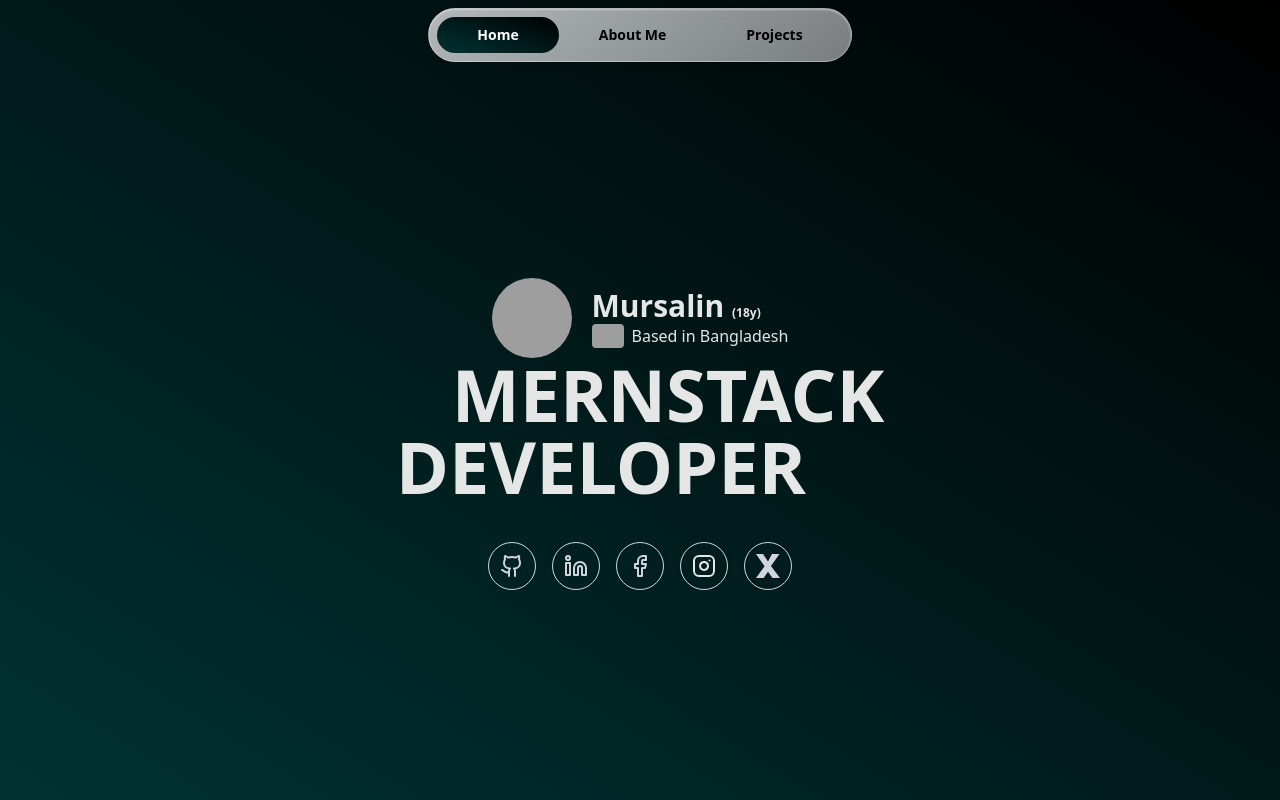
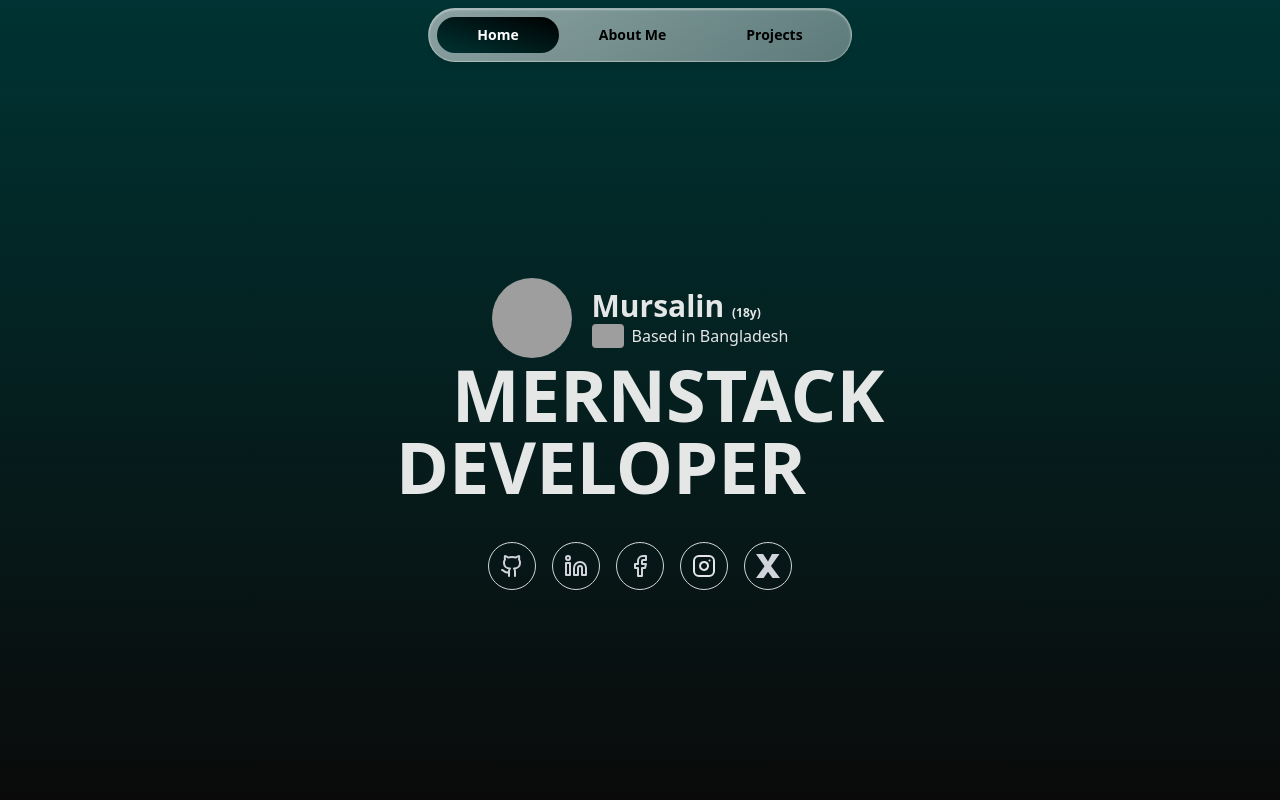
Before and after one commit to MursalinDevOps/mn-dev-portfolio, a React (Vite) app: page / in a window 1280 px wide. Shown: the top 800 px of the page. Built offline with nearby package versions, Linux system fonts and the light colour scheme; grey boxes are pictures that could not be loaded.

Commit message:
bg-color added

```diff
--- a/src/components/Projects/Projects.jsx
+++ b/src/components/Projects/Projects.jsx
@@ -2,7 +2,7 @@ import NavBar from "../Navbar/Navbar";
 
 const Projects = () => {
     return (
-        <div className="bg-gradient-to-tr from-[#003333] to-[#000000] min-h-svh">
+        <div className="bg-gradient-to-t from-[#003333] to-[#0a0a0a] min-h-svh">
             <nav className="">
                 <NavBar></NavBar>
             </nav>
--- a/src/components/Root.jsx
+++ b/src/components/Root.jsx
@@ -5,8 +5,12 @@ import TechStack from "./TechStack/TechStack";
 const Root = () => {
     return (
         <div>
-             {/* bg-gradient-to-r from-[#1a001a] to-[#0a0a0a] */}
-            <header className="bg-gradient-to-tr from-[#003333] to-[#000000]
+            {/* bg-gradient-to-b from-[#003333] to-[#0a0a0a] */}
+            {/*0. bg-gradient-to-b from-[#330000] to-[#0a0a0a] */}
+            {/*1. bg-gradient-to-tr from-[#003333] to-[#000000] */}
+            {/*2. bg-gradient-to-r from-[#1a001a] to-[#0a0a0a] */}
+
+            <header className="bg-gradient-to-b from-[#003333] to-[#0a0a0a]
              min-h-screen lg:min-h-svh">
                 {/* navbar */}
                 <nav>
--- a/src/index.css
+++ b/src/index.css
@@ -9,7 +9,7 @@ nav a.active{
 }
 
 .glossy-bg {
-    background: linear-gradient(145deg, rgba(255, 255, 255, 0.7), rgba(240, 240, 240, 0.5));
+    background: linear-gradient(145deg, rgba(255, 255, 255, 0.548), rgba(240, 240, 240, 0.39));
     backdrop-filter: blur(10px);
     border: 1px solid rgba(255, 255, 255, 0.3);
     box-shadow: 0 4px 6px rgba(0, 0, 0, 0.1), inset 0 1px 2px rgba(255, 255, 255, 0.4);
```
